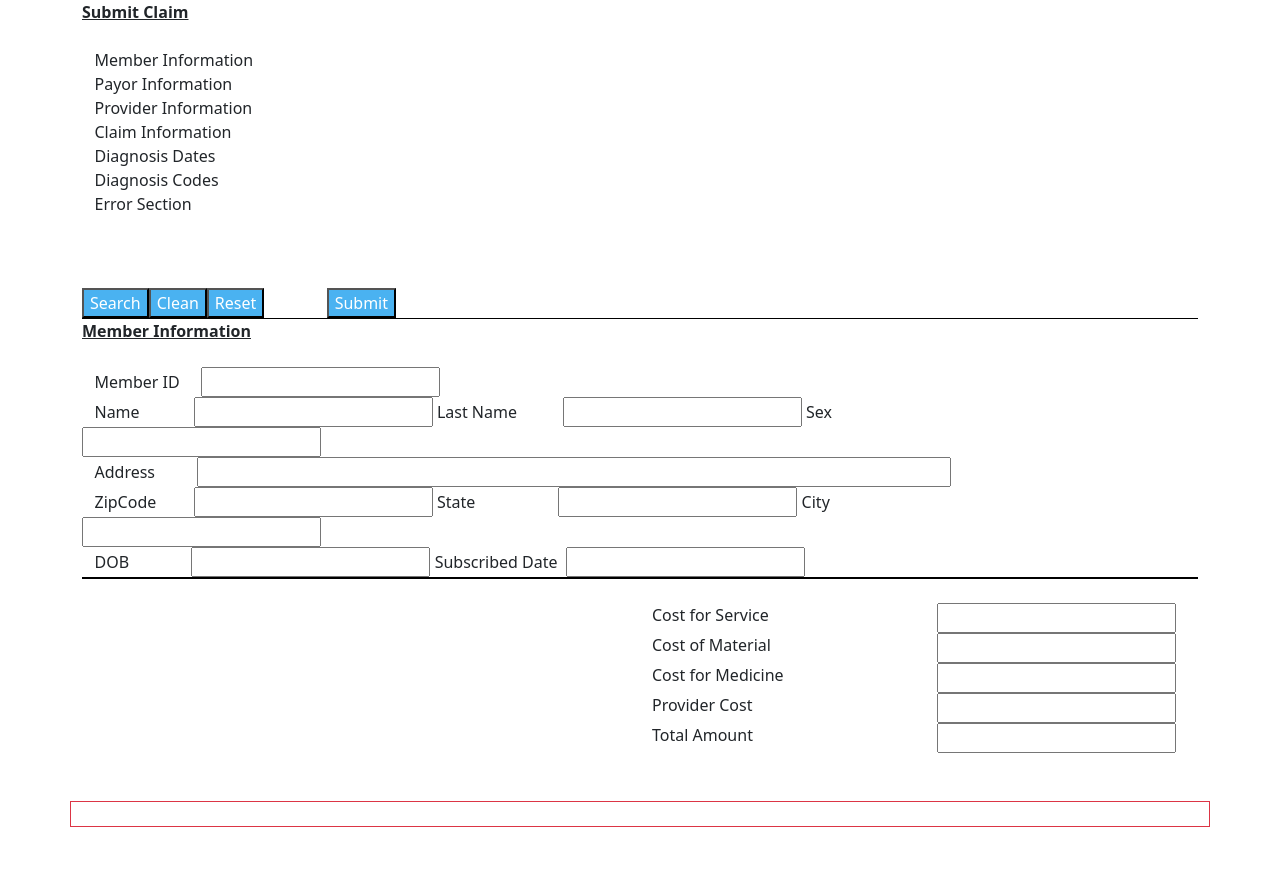
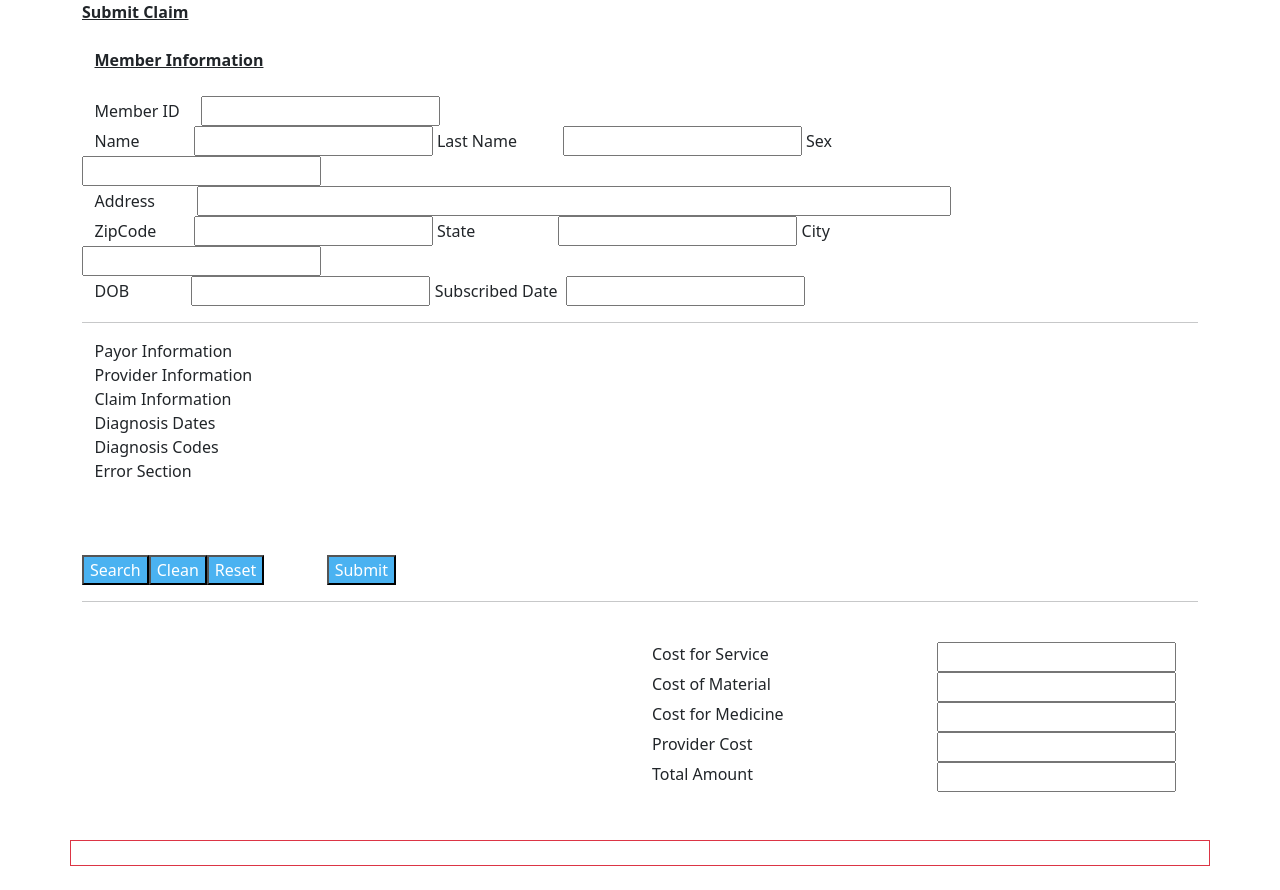
Before and after one commit to DiegoE-prog/Blue-Cross-JCE-2021, a React (Create React App) app in the folder frontend/jce-app/: page /ClaimPage in a window 1280 px wide. Before the commit the page ends 851 px from the top, so only its background shows below. Built offline with nearby package versions, Linux system fonts and the light colour scheme.

Commit message:
se corrigio la posicion de la seccion

```diff
--- a/frontend/jce-app/src/views/Claims/ClaimPage.js
+++ b/frontend/jce-app/src/views/Claims/ClaimPage.js
@@ -16,53 +16,10 @@ function ClaimPage () {
 
   <div className="col-12 mt-5 pl-5" style={{position:'absolute',top:'50%',left:"50%"}}></div>
 
-  <div className='col-6'>
+  <div className='col-12'>
   &nbsp;&nbsp;&nbsp;
-                <label>Member Information</label>
-              </div>
-              <div className='col-6'>
-              &nbsp;&nbsp;&nbsp;
-                <label>Payor Information</label>
-              </div>
-              <div className='col-6'>
-              &nbsp;&nbsp;&nbsp;
-                <label>Provider Information</label>
-              </div>
-              <div className='col-6'>
-              &nbsp;&nbsp;&nbsp;
-                <label>Claim Information</label>
-              </div>
-              <div className='col-6'>
-              &nbsp;&nbsp;&nbsp;
 
-                <label>Diagnosis Dates</label>
-              </div>
-              <div className='col-6'>
-              &nbsp;&nbsp;&nbsp;
-                <label>Diagnosis Codes</label>
-              </div>
-              <div className='col-6'>
-              &nbsp;&nbsp;&nbsp;
-                <label>Error Section</label>
-              </div>
-              <br></br>
-              <br></br>
-              <br></br>
-
-              <button style={{ backgroundColor: '#4ab2f1', color: 'white' }}>Search</button>
-              <button style={{ backgroundColor: '#4ab2f1',  color: 'white'}}>Clean</button>
-              <button style={{ backgroundColor: '#4ab2f1', color: 'white' }}>Reset</button>
-              &nbsp;&nbsp;&nbsp;&nbsp;&nbsp;&nbsp;&nbsp;&nbsp;&nbsp;&nbsp;&nbsp;&nbsp;&nbsp;&nbsp;&nbsp;
-
-              <button style={{ backgroundColor: '#4ab2f1', color: 'white' }}>Submit</button>
-<br></br>
-<div
-        style={{
-          background: 'black',
-          height: '1px',
-        }}
-      />
-      <label style={{textAlign: "left", textDecorationLine: 'underline',fontWeight: 'bold',fontStyle: 'Arial', fontSize: 16}} >Member Information</label>
+                <label style={{textAlign: "left", textDecorationLine: 'underline',fontWeight: 'bold',fontStyle: 'Arial', fontSize: 16}} >Member Information</label>
       <br></br>
 
       <br></br>
@@ -103,20 +60,48 @@ function ClaimPage () {
                 &nbsp;<label>Subscribed Date</label>
                 &nbsp;&nbsp;<input></input>
               </div>
+              <hr></hr>
+              </div>
+              <div className='col-6'>
+              &nbsp;&nbsp;&nbsp;
+                <label>Payor Information</label>
+              </div>
+              <div className='col-6'>
+              &nbsp;&nbsp;&nbsp;
+                <label>Provider Information</label>
+              </div>
+              <div className='col-6'>
+              &nbsp;&nbsp;&nbsp;
+                <label>Claim Information</label>
+              </div>
+              <div className='col-6'>
+              &nbsp;&nbsp;&nbsp;
+
+                <label>Diagnosis Dates</label>
+              </div>
+              <div className='col-6'>
+              &nbsp;&nbsp;&nbsp;
+                <label>Diagnosis Codes</label>
+              </div>
+              <div className='col-6'>
+              &nbsp;&nbsp;&nbsp;
+                <label>Error Section</label>
+              </div>
+              <br></br>
+              <br></br>
+              <br></br>
+
+              <button style={{ backgroundColor: '#4ab2f1', color: 'white' }}>Search</button>
+              <button style={{ backgroundColor: '#4ab2f1',  color: 'white'}}>Clean</button>
+              <button style={{ backgroundColor: '#4ab2f1', color: 'white' }}>Reset</button>
+              &nbsp;&nbsp;&nbsp;&nbsp;&nbsp;&nbsp;&nbsp;&nbsp;&nbsp;&nbsp;&nbsp;&nbsp;&nbsp;&nbsp;&nbsp;
+
+              <button style={{ backgroundColor: '#4ab2f1', color: 'white' }}>Submit</button>
+<br></br>
+<hr></hr>
 
 
-<div
-        style={{
-          background: 'black',
-          height: '1px',
-        }}
-      />
-      <div
-        style={{
-          background: 'black',
-          height: '0.5px',
-        }}
-      />
+
          <br></br>
       <div className="col-12 mt-5 pl-5" style={{position:'absolute',top:'50%',left:"50%"}}>
 
```
